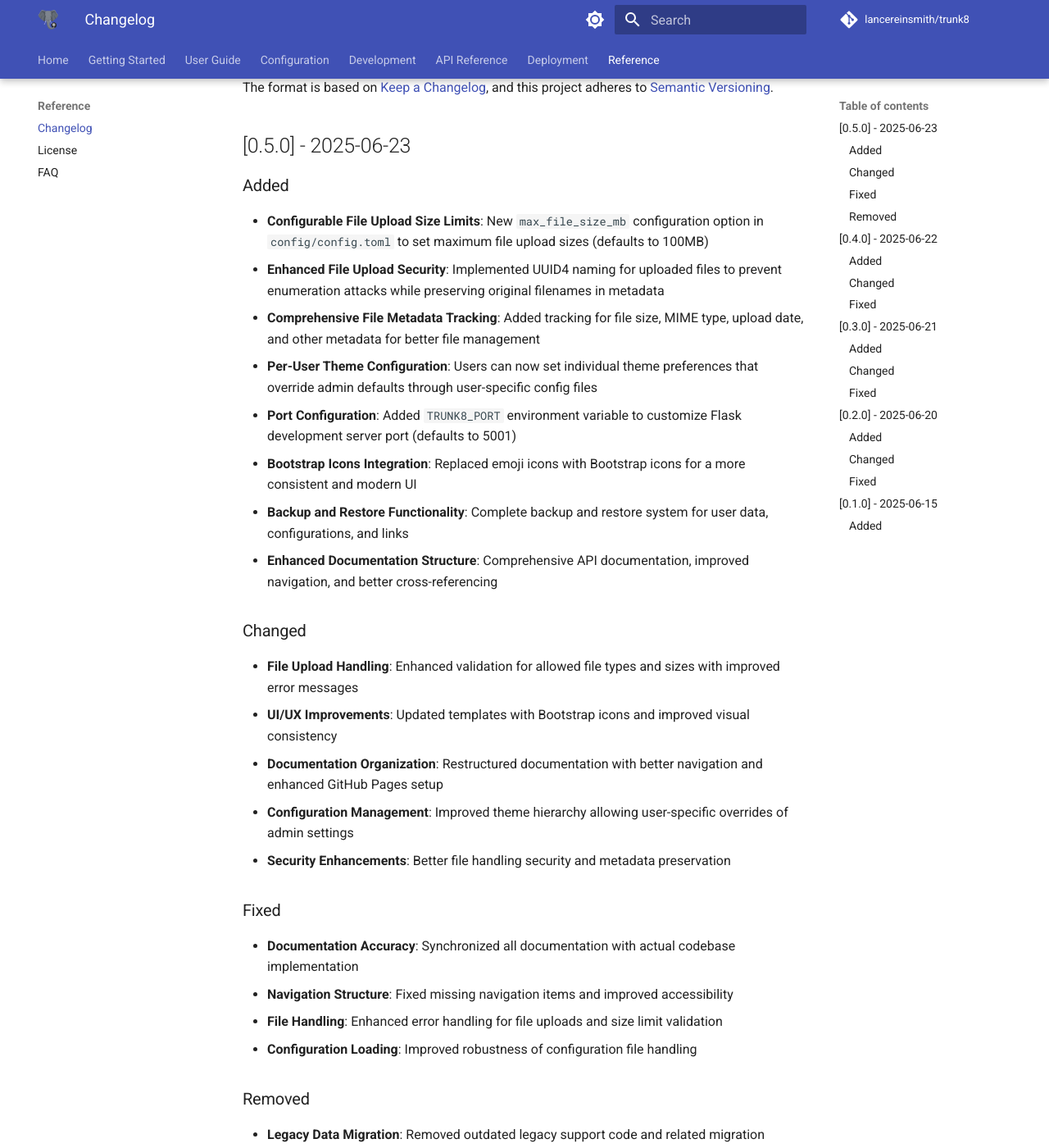
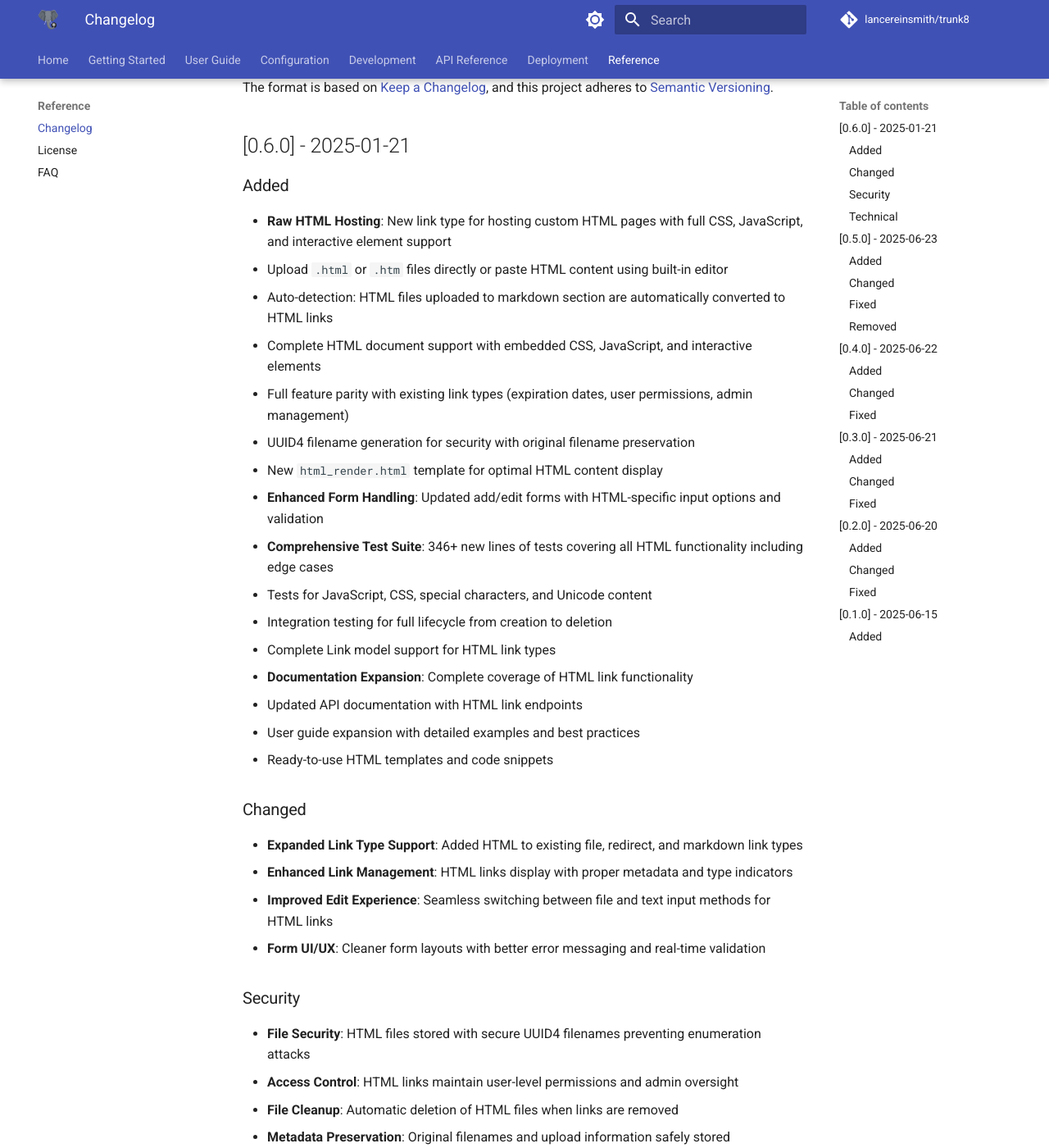
Before and after one commit to lancereinsmith/trunk8, an MkDocs documentation site: the page built from docs/reference/changelog.md, in a window 1280 px wide and 1400 px high, scrolled down 215 px. Shown: the whole window at 82% size. Built offline with MkDocs 1.6.1 and Material for MkDocs 9.7.7, drawn with Linux system fonts in a browser that asks for light colours; comment, search, counter and statistics services are not loaded; the version menu is left out; some of the changed text lies outside the part shown.

Commit message:
Release version 0.6.0: Introduced Raw HTML Hosting with full CSS and JavaScript support, enhanced form handling, and a comprehensive test suite. Expanded link type support and improved link management. Added security features for HTML files and ensured backward compatibility without breaking changes.

```diff
--- a/docs/reference/changelog.md
+++ b/docs/reference/changelog.md
@@ -4,6 +4,44 @@ All notable changes to Trunk8 will be documented in this file.
 
 The format is based on [Keep a Changelog](https://keepachangelog.com/en/1.0.0/),
 and this project adheres to [Semantic Versioning](https://semver.org/spec/v2.0.0.html).
+
+## [0.6.0] - 2025-01-21
+
+### Added
+- **Raw HTML Hosting**: New link type for hosting custom HTML pages with full CSS, JavaScript, and interactive element support
+  - Upload `.html` or `.htm` files directly or paste HTML content using built-in editor
+  - Auto-detection: HTML files uploaded to markdown section are automatically converted to HTML links
+  - Complete HTML document support with embedded CSS, JavaScript, and interactive elements
+  - Full feature parity with existing link types (expiration dates, user permissions, admin management)
+  - UUID4 filename generation for security with original filename preservation
+  - New `html_render.html` template for optimal HTML content display
+- **Enhanced Form Handling**: Updated add/edit forms with HTML-specific input options and validation
+- **Comprehensive Test Suite**: 346+ new lines of tests covering all HTML functionality including edge cases
+  - Tests for JavaScript, CSS, special characters, and Unicode content
+  - Integration testing for full lifecycle from creation to deletion
+  - Complete Link model support for HTML link types
+- **Documentation Expansion**: Complete coverage of HTML link functionality
+  - Updated API documentation with HTML link endpoints
+  - User guide expansion with detailed examples and best practices
+  - Ready-to-use HTML templates and code snippets
+
+### Changed
+- **Expanded Link Type Support**: Added HTML to existing file, redirect, and markdown link types
+- **Enhanced Link Management**: HTML links display with proper metadata and type indicators
+- **Improved Edit Experience**: Seamless switching between file and text input methods for HTML links
+- **Form UI/UX**: Cleaner form layouts with better error messaging and real-time validation
+
+### Security
+- **File Security**: HTML files stored with secure UUID4 filenames preventing enumeration attacks
+- **Access Control**: HTML links maintain user-level permissions and admin oversight
+- **File Cleanup**: Automatic deletion of HTML files when links are removed
+- **Metadata Preservation**: Original filenames and upload information safely stored
+
+### Technical
+- **No Breaking Changes**: All existing links, files, and configurations remain unchanged
+- **Backward Compatibility**: All previous functionality preserved
+- **Performance**: No impact on existing link types or system performance
+- **Backup Compatibility**: HTML links fully supported in backup/restore operations
 
 ## [0.5.0] - 2025-06-23
 
```
